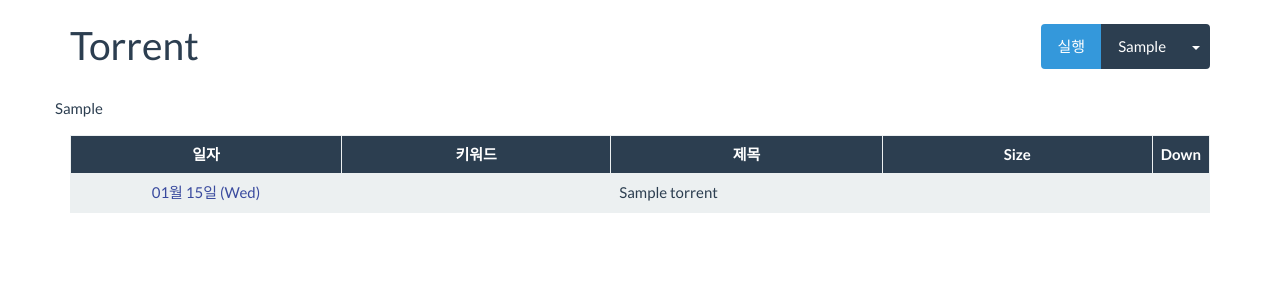
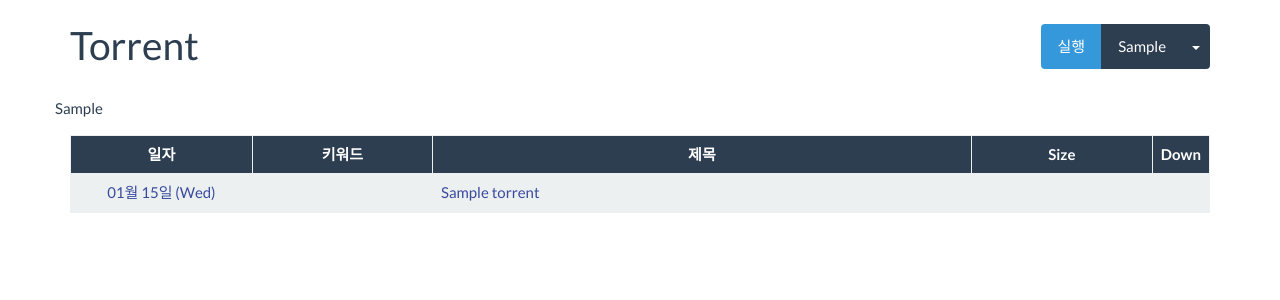
Before and after one commit to star16m/toapp, a Spring app: page /torrent in a window 1280 px wide. Shown: the part 60-360 px from the top of the page. Run offline with Thymeleaf, Linux system fonts and the light colour scheme; the template is opened without the code that fills it: most values are stand-ins (such as "Sample title", 1, 10 or a date in 2020); data that the repository does not hold is empty.

Commit message:
set a tag to real url

```diff
--- a/src/main/resources/templates/torrent.html
+++ b/src/main/resources/templates/torrent.html
@@ -58,15 +58,11 @@
             </thead>
             <tbody>
                 <tr th:each="torrent : ${torrents}" th:classappend="${torrent.download}? 'active'">
-                    <td class="col-md-3 text-center"><a th:text="${torrent.date} ? ${#dates.format(torrent.date, 'MM월 dd일 (E)')}" th:href="@{/torrent(targetDate=${torrent.dateString})}">dateString</a></td>
-                    <td class="col-md-3"><a th:with="simpleKeyword=${torrent.keyword}" th:text="${simpleKeyword.replaceAll('[ \d]{2,}', '')}" th:href="@{/torrent(name=${torrent.keyword})}">keyword</a></td>
-                    <td class="col-md-3" th:text="${#strings.abbreviate(torrent.title, 30)}">title</td>
-                    <td class="col-md-3 text-center" th:with="torrentSize=${torrent.size}" th:text="${torrentSize.replaceAll(' ?\(.+\)', '')}">size</td>
-                    <!--
-                    <td class="col-md-3 text-center"><a role="button" target="_blank" class="btn btn-default" th:href="@{${torrent.url}}">실제사이트</a></td>
-                    <td th:text="${torrent.magnetCode}">magnetHash</td>
-                     -->
-                    <td class="col-md-3 text-center">
+                    <td class="col-md-2 text-center"><a th:text="${torrent.date} ? ${#dates.format(torrent.date, 'MM월 dd일 (E)')}" th:href="@{/torrent(targetDate=${torrent.dateString})}">dateString</a></td>
+                    <td class="col-md-2"><a th:with="simpleKeyword=${torrent.keyword}" th:text="${simpleKeyword.replaceAll('[ \d]{2,}', '')}" th:href="@{/torrent(name=${torrent.keyword})}">keyword</a></td>
+                    <td class="col-md-6"><a target="_blank" th:href="${torrent.url}" th:text="${#strings.abbreviate(torrent.title, 40)}">title</a></td>
+                    <td class="col-md-2 text-center" th:with="torrentSize=${torrent.size}" th:text="${torrentSize.replaceAll(' ?\(.+\)', '')}">size</td>
+                    <td class="col-md-2 text-center">
 						<form action="#" th:unless="${torrent.download}" th:action="@{'/torrent/download/{hash}'(hash=${torrent.magnetCode})}" th:method="patch" >
 							<input type="hidden" th:value="${currentKeyword}" th:attr="name='currentKeyword'" />
 							<button type="submit" class="btn btn-info btn-xs">Download</button>
```
